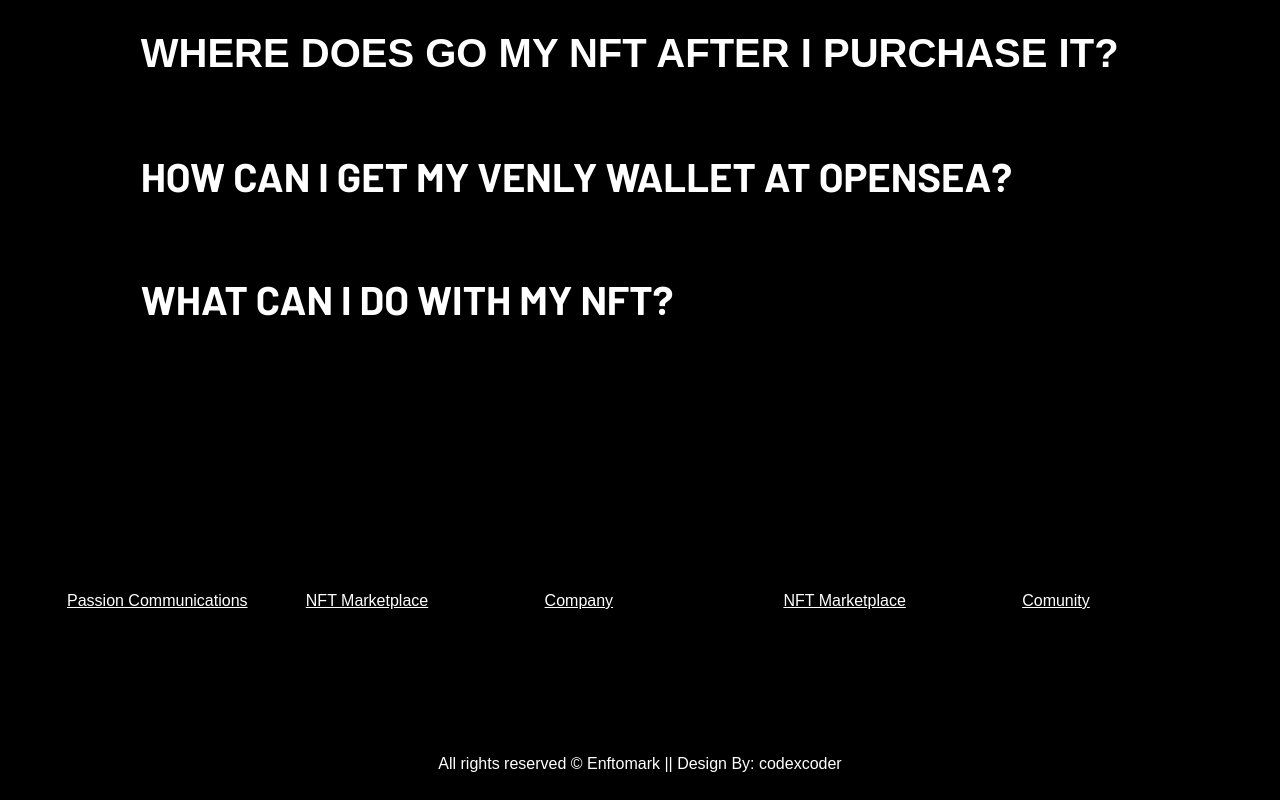
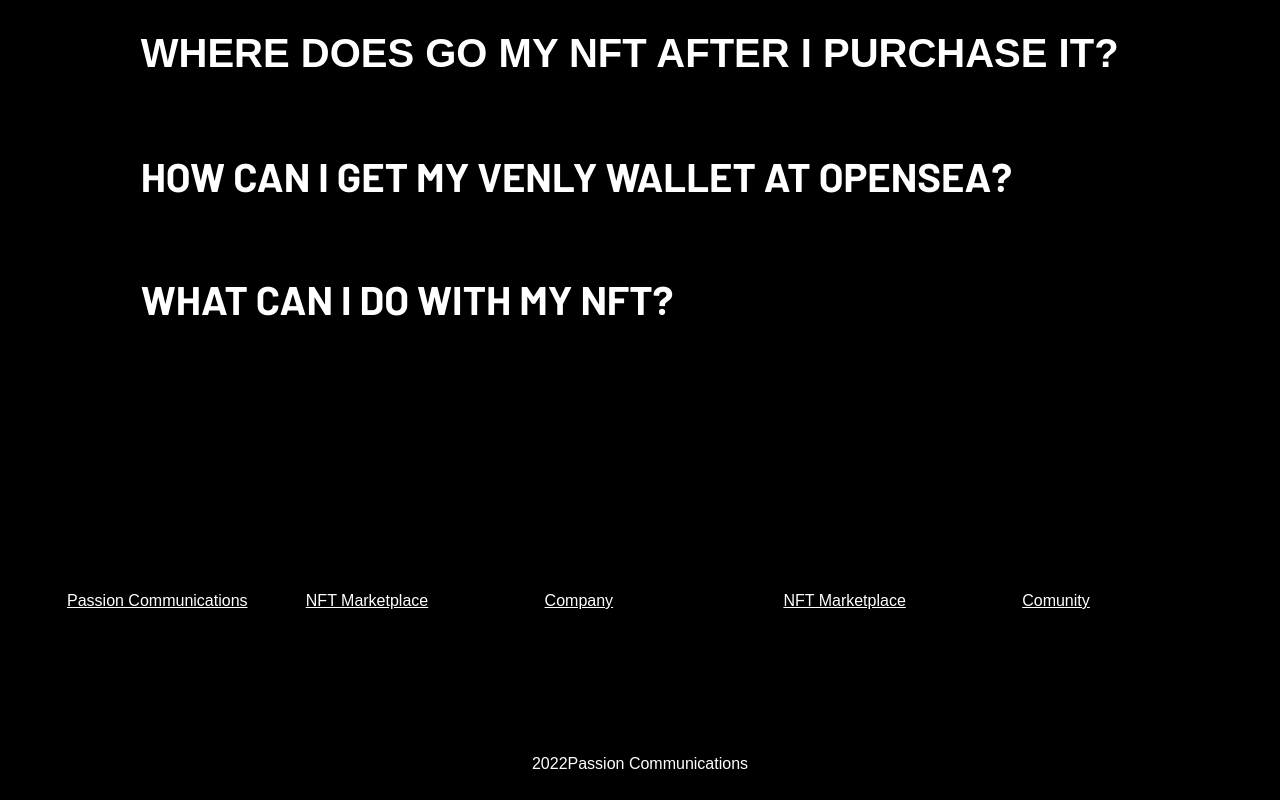
Before and after one commit to yusufuldiz/nft, a plain HTML site: page index.html in a window 1280 px wide. Shown: the part 2841-3641 px from the top of the page. Drawn offline with Linux system fonts and the light colour scheme; files whose address does not match are found by name.

Commit message:
Update index.html

```diff
--- a/index.html
+++ b/index.html
@@ -351,8 +351,8 @@
         </div>
         <div class="footer-bottom" style="background-color: black;">
             <div class="container">
-                <p class="text-center py-4 mb-0">All rights reserved &copy; Enftomark || Design By: <a
-                        href="https://themeforest.net/user/codexcoder">codexcoder</a>
+                <p class="text-center py-4 mb-0">2022<a
+                        href="https://newpassion.passioncomm.com/">Passion Communications</a>
                 </p>
             </div>
         </div>
```
